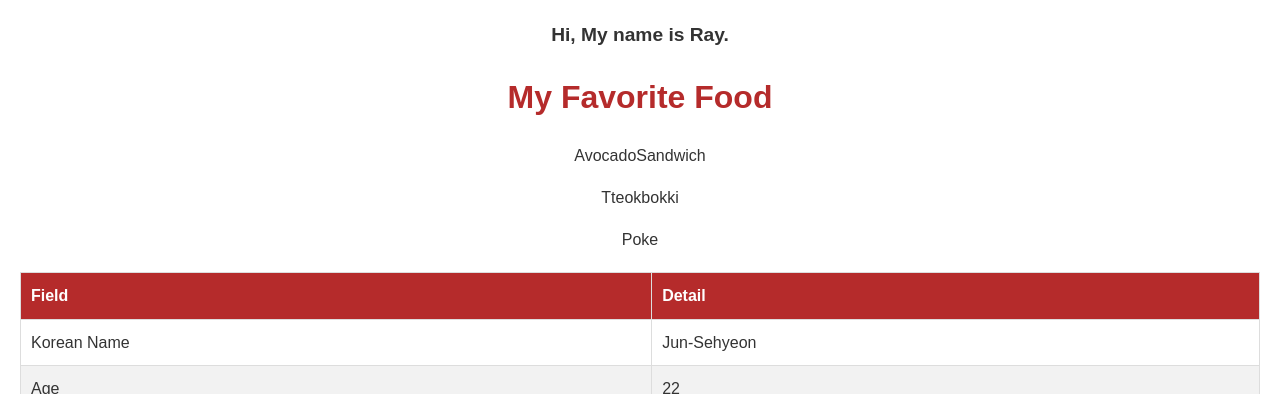
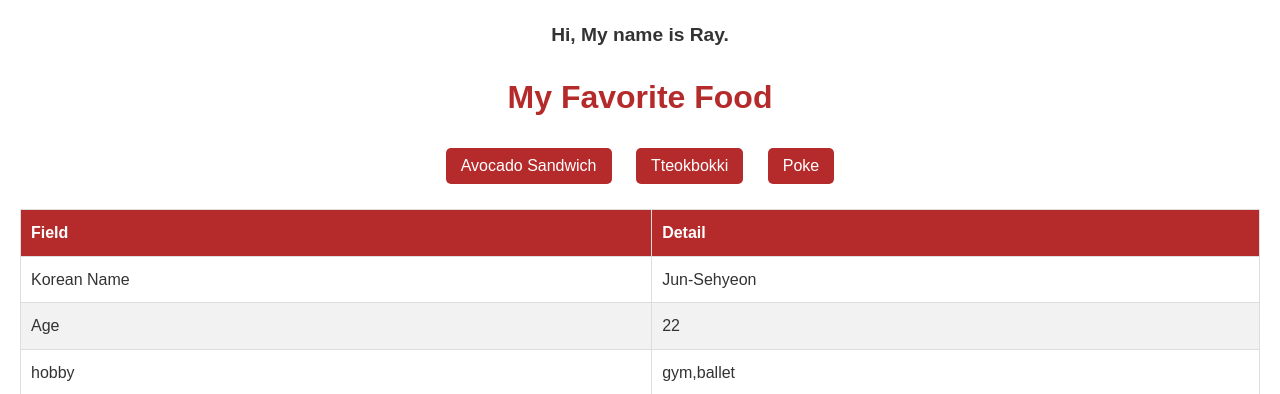
Before and after one commit to JunSehyeon/html-css-practice, a plain HTML site: page index.html in a window 1280 px wide. Shown: the top 394 px of the page. Drawn offline with Linux system fonts and the light colour scheme.

Commit message:
리스트 수정

```diff
--- a/index.html
+++ b/index.html
@@ -9,9 +9,11 @@
 <body>
     <strong>Hi, My name is Ray.</strong>
     <h1>My Favorite Food</h1>
-    <ul>AvocadoSandwich</ul>
-    <ul>Tteokbokki</ul>
-    <ul>Poke</ul>
+    <ul>
+        <li>Avocado Sandwich</li>
+        <li>Tteokbokki</li>
+        <li>Poke</li>
+    </ul>
     <table>
         <thead>
             <tr>
```
